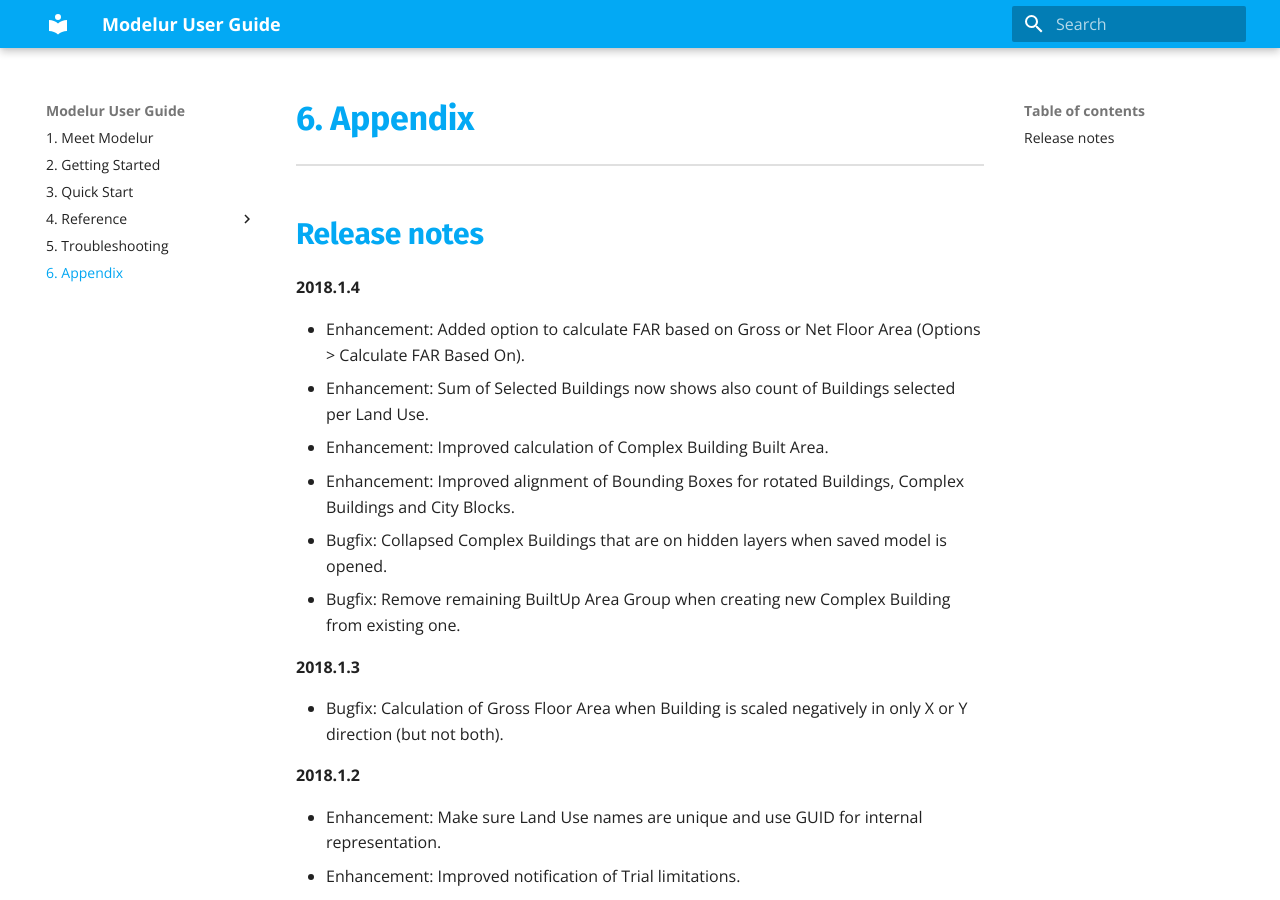
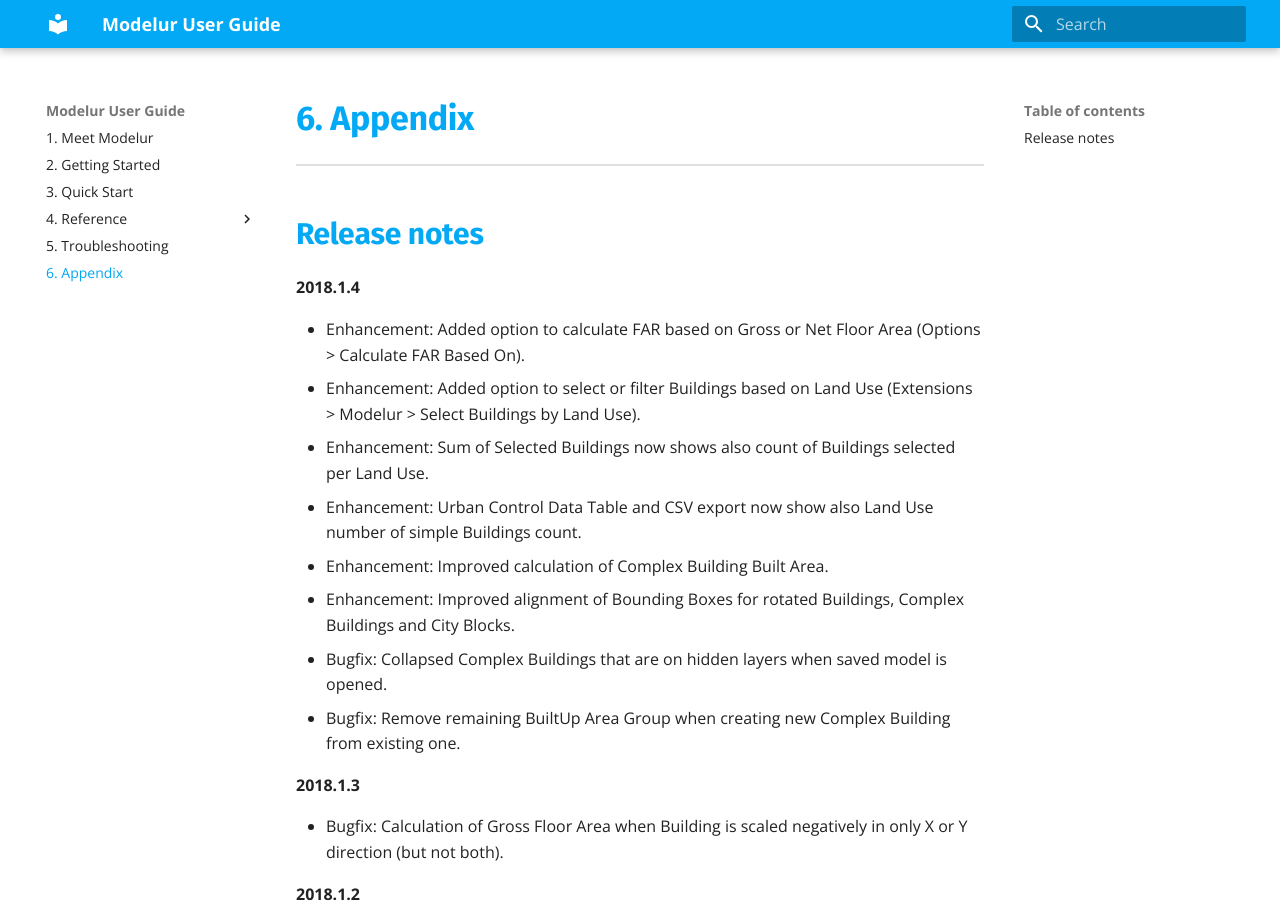
Before and after one commit to Modelur/docs, an MkDocs documentation site: the page built from docs/appendix.md, in a window 1280 px wide and 900 px high. Built offline with MkDocs 1.6.1 and Material for MkDocs 9.7.7, drawn with Linux system fonts in a browser that asks for light colours; old or Windows-style settings are respelled for this version of MkDocs.

Commit message:
- Updated release notes.

```diff
--- a/docs/appendix.md
+++ b/docs/appendix.md
@@ -4,7 +4,9 @@
 **2018.1.4**
 
  - Enhancement: Added option to calculate FAR based on Gross or Net Floor Area (Options > Calculate FAR Based On).
+ - Enhancement: Added option to select or filter Buildings based on Land Use (Extensions > Modelur > Select Buildings by Land Use).
  - Enhancement: Sum of Selected Buildings now shows also count of Buildings selected per Land Use.
+ - Enhancement: Urban Control Data Table and CSV export now show also Land Use number of simple Buildings count.
  - Enhancement: Improved calculation of Complex Building Built Area.
  - Enhancement: Improved alignment of Bounding Boxes for rotated Buildings, Complex Buildings and City Blocks.
  - Bugfix: Collapsed Complex Buildings that are on hidden layers when saved model is opened.
```
